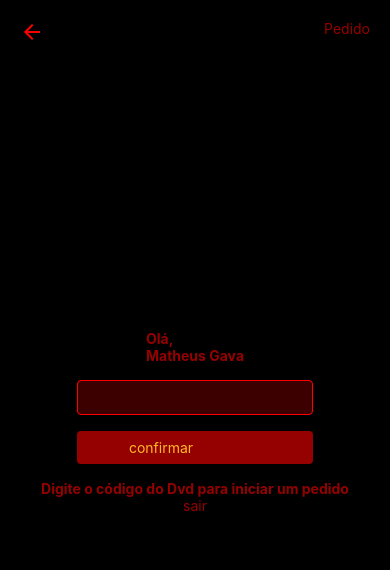
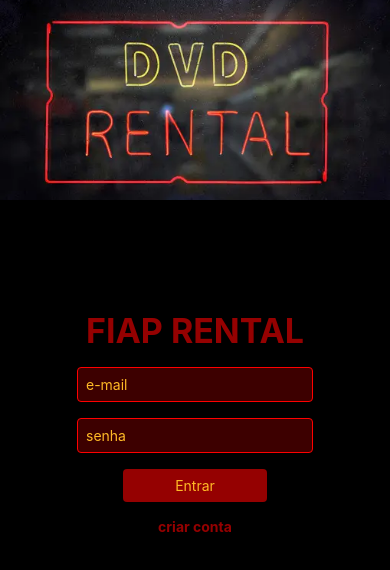
Before and after one commit to MTGava/fiap-comanda, a React Native app: screen / in a window 390 px wide. Shown: the top 570 px of the page. Built offline with nearby package versions, Linux system fonts and the light colour scheme.

Commit message:
Feat login correto

```diff
--- a/App.js
+++ b/App.js
@@ -10,8 +10,8 @@ export default function App() {
   return (
     <NavigationContainer>
       <Stack.Navigator screenOptions={{headerShown:false}}>
+        <Stack.Screen name="Login" component={Login} />
         <Stack.Screen name="Order" component={Order} />
-        <Stack.Screen name="Login" component={Login} />
         <Stack.Screen name="Dvds" component={Dvds} />
       </Stack.Navigator>
     </NavigationContainer>
--- a/components/card.js
+++ b/components/card.js
@@ -3,7 +3,7 @@ import { Image, Text, View, TouchableOpacity, StyleSheet } from 'react-native';
 export default function CardDvd({ dvd }) {
 
     return (
-        <View style={styles.pedidos}>
+        <View style={styles.dvds}>
 
             <View style={styles.cardDvd}>
                 <Image style={styles.thumb} source={{ uri: dvd.imagePath }} />
@@ -38,14 +38,14 @@ const styles = StyleSheet.create({
         borderRadius: 4,
         padding: 8,
       },
-      pedidos: {
+      dvds: {
         width: '100%',
       },
-      pedidoData:{
+      dvdData:{
         flexDirection: 'row',
         justifyContent: 'space-between',
       },
-      pedidoDataTotal: {
+      dvdDataTotal: {
         flexDirection: 'row',
         justifyContent: 'space-between',
         borderTopWidth: 1,
--- /dev/null
+++ b/context/AuthContext.js
@@ -0,0 +1,27 @@
+import axios from "axios";
+import { createContext } from "react";
+
+export const AuthContext = createContext({})
+
+export function AuthProvider({children}) {
+    const [username, setUsername] = useState(null)
+
+    async function login(credenciais) {
+        const resp = await axios.get("http://localhost:3000/usuarios")
+        const usuarios = resp.data
+        const usuario = usuarios.find(u => u.email === credenciais.email)
+
+        if (usuario?.senha === credenciais.senha) {
+            setUsername(usuario.nome)
+            return true
+        }
+
+        return false
+    }
+
+    return (
+        <AuthContext.Provider value={{username, login}}>
+            {children}
+        </AuthContext.Provider>
+    )
+}
--- a/package.json
+++ b/package.json
@@ -19,8 +19,8 @@
     "react": "18.2.0",
     "react-dom": "18.2.0",
     "react-native": "0.72.5",
-    "react-native-safe-area-context": "^4.7.2",
-    "react-native-screens": "^3.25.0",
+    "react-native-safe-area-context": "^4.6.3",
+    "react-native-screens": "^3.22.0",
     "react-native-web": "~0.19.6"
   },
   "devDependencies": {
--- a/screens/Dvds.js
+++ b/screens/Dvds.js
@@ -1,18 +1,11 @@
 import { MaterialIcons } from '@expo/vector-icons';
 import { ScrollView, Text, TextInput, View } from 'react-native';
 
-import CardDvd from '../components/card.js';
 import { StyleSheet } from 'react-native';
-import Button from '../components/Button.js';
 import { useEffect, useState } from 'react';
 import axios from 'axios';
-
-const dvd = {
-    "id": 1,
-    "nome": "Bolo de Chocolate",
-    "imagePath": "https://img.freepik.com/free-photo/close-up-fancy-dessert_23-2150527565.jpg?t=st=1688655003~exp=1688658603~hmac=84829cbb20876216de8d7e408378e6b1c44686855c3d414865b445e20bb5f7b4&w=1380",
-    "preco": 8
-}
+import CardDvd from '../components/card.js';
+import Button from '../components/button.js';
 
 export default function Dvds() {
     const [dvds, setDvds] = useState([])
@@ -20,11 +13,9 @@ export default function Dvds() {
     useEffect(() => {
         axios.get("http://localhost:3000/dvds")
             .then(resp => setDvds(resp.data))
-    })
+    }, [])
 
-
-
-
+    console.log(dvds)
 
     return (
         <View style={styles.containerBetween}>
@@ -37,17 +28,17 @@ export default function Dvds() {
                 </View>
             </View>
 
-            <View style={styles.pedidos}>
-                <Text style={styles.subtitle}>Pedido</Text>
-                <View style={styles.pedidoData}>
+            <View style={styles.dvds}>
+                <Text style={styles.subtitle}>dvd</Text>
+                <View style={styles.dvdData}>
                     <Text>Saldo da comanda</Text>
                     <Text>R$ 0,00</Text>
                 </View>
-                <View style={styles.pedidoData}>
-                    <Text>Total do pedido</Text>
+                <View style={styles.dvdData}>
+                    <Text>Total do dvd</Text>
                     <Text>R$ +20,00</Text>
                 </View>
-                <View style={styles.pedidoDataTotal}>
+                <View style={styles.dvdDataTotal}>
                     <Text>Saldo final</Text>
                     <Text>R$ 149,00</Text>
                 </View>
@@ -59,7 +50,8 @@ export default function Dvds() {
 
             <ScrollView style={styles.scroll}>
                 {dvds.map(dvd => {
-                    <CardDvd dvd={dvd} />
+
+                  <CardDvd key={dvd.id} dvd={dvd} />
                 })}
 
             </ScrollView>
@@ -91,14 +83,14 @@ box: {
     borderRadius: 4,
     padding: 8,
   },
-  pedidos: {
+  dvds: {
     width: '100%',
   },
-  pedidoData:{
+  dvdData:{
     flexDirection: 'row',
     justifyContent: 'space-between',
   },
-  pedidoDataTotal: {
+  dvdDataTotal: {
     flexDirection: 'row',
     justifyContent: 'space-between',
     borderTopWidth: 1,
--- a/screens/Login.js
+++ b/screens/Login.js
@@ -1,20 +1,38 @@
 import { StatusBar } from 'expo-status-bar';
 import { Image, StyleSheet, Text, TouchableOpacity, View } from 'react-native';
-import Button from '../components/Button';
+import Button from '../components/button';
 import Input from '../components/input';
+import { useContext, useState } from 'react';
+import { AuthContext } from '../context/AuthContext';
 
 export default function Login({navigation}) {
+
+  const [email, setEmail] = useState('')
+  const [senha, setSenha] = useState('')
+  const {login} = useContext(AuthContext)
+  const [erro, setErro] = useState('')
+
+  async function handleLogin() {
+    if (await login({email, senha})) {
+      navigation.navigate('Order')
+    } else {
+      setErro("usuário ou senha inválidos")
+    }
+  }
+
   return (
     <View style={styles.container}>
       <Image style={styles.image} source={require('../assets/home.png')} />
       <Text style={styles.title}>FIAP RENTAL</Text>
 
-      <Input placeholder='e-mail'/>
-      <Input placeholder='senha' secureTextEntry/>
+      <Input placeholder='e-mail' value={email} onChangeText={setEmail}/>
+      <Input placeholder='senha' value={senha} onChangeText={setSenha} secureTextEntry/>
 
-      <Button onPress={() => navigation.navigate('Order')}>
+      <Button onPress={handleLogin}>
         Entrar
         </Button>
+
+        <Text>{erro}</Text>
 
       <TouchableOpacity>
         <Text style={styles.text}>criar conta</Text>
```
Also changed, not shown: api.json (+20 -0 lines), 1 other file (tests, documents, lock files or other folders).
